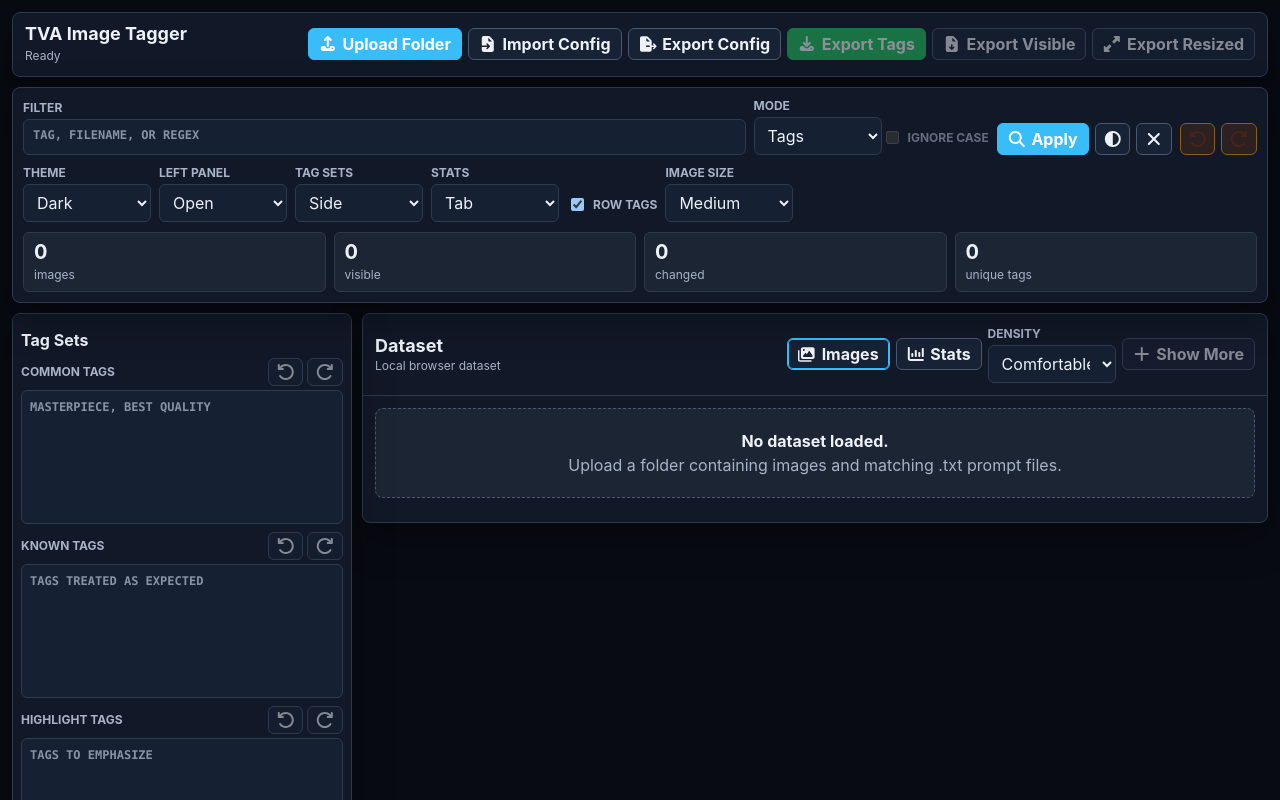
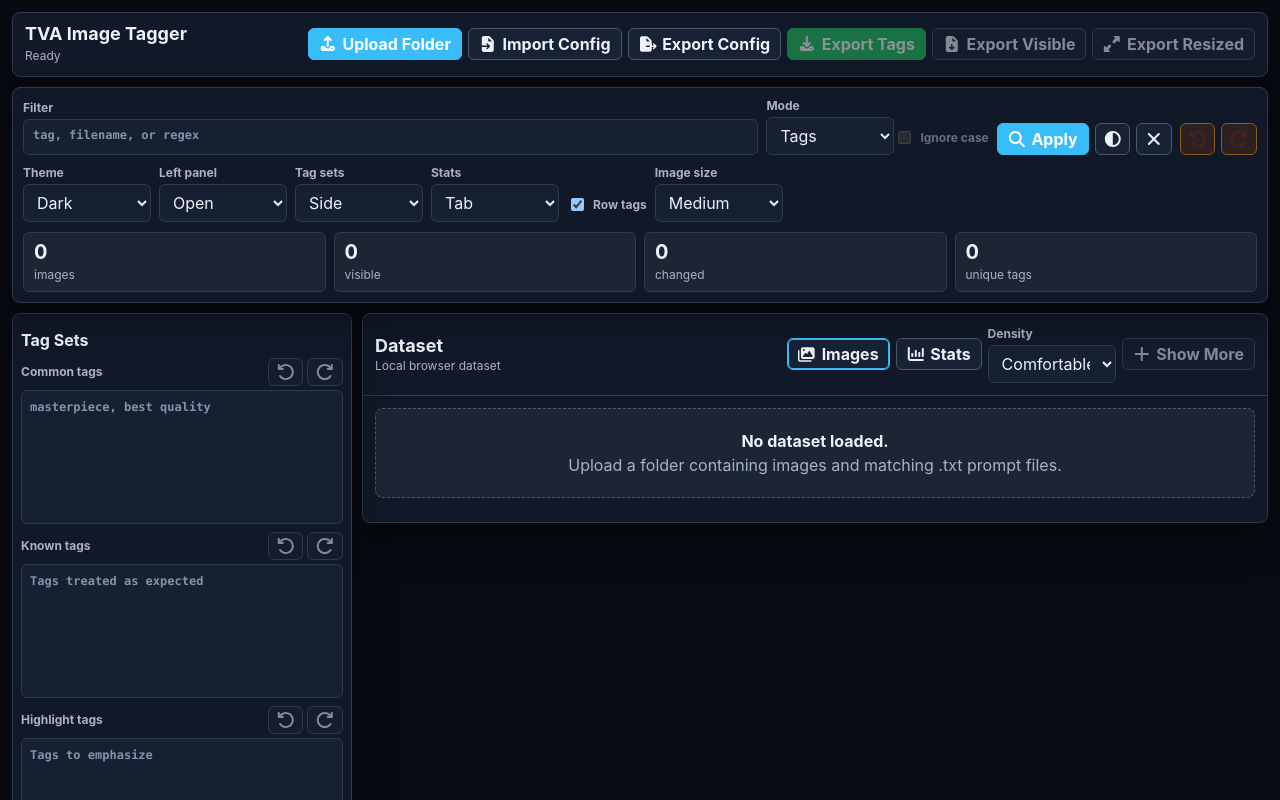
Before and after one commit to kovila77/tva-project, a Nuxt app: page / in a window 1280 px wide. Shown: the top 800 px of the page. Built offline with nearby package versions, Linux system fonts and the light colour scheme.

Commit message:
chore: no uppercase

```diff
--- a/app/assets/css/controls.css
+++ b/app/assets/css/controls.css
@@ -97,7 +97,6 @@
   color: var(--muted);
   font-size: 12px;
   font-weight: 700;
-  text-transform: uppercase;
 }
 
 .control {
@@ -138,7 +137,6 @@
   color: var(--muted);
   font-size: 12px;
   font-weight: 700;
-  text-transform: uppercase;
   overflow-wrap: anywhere;
 }
 
--- a/app/assets/css/image-rows.css
+++ b/app/assets/css/image-rows.css
@@ -128,7 +128,6 @@
   color: var(--muted);
   font-size: 11px;
   font-weight: 800;
-  text-transform: uppercase;
 }
 
 .context-actions {
```
